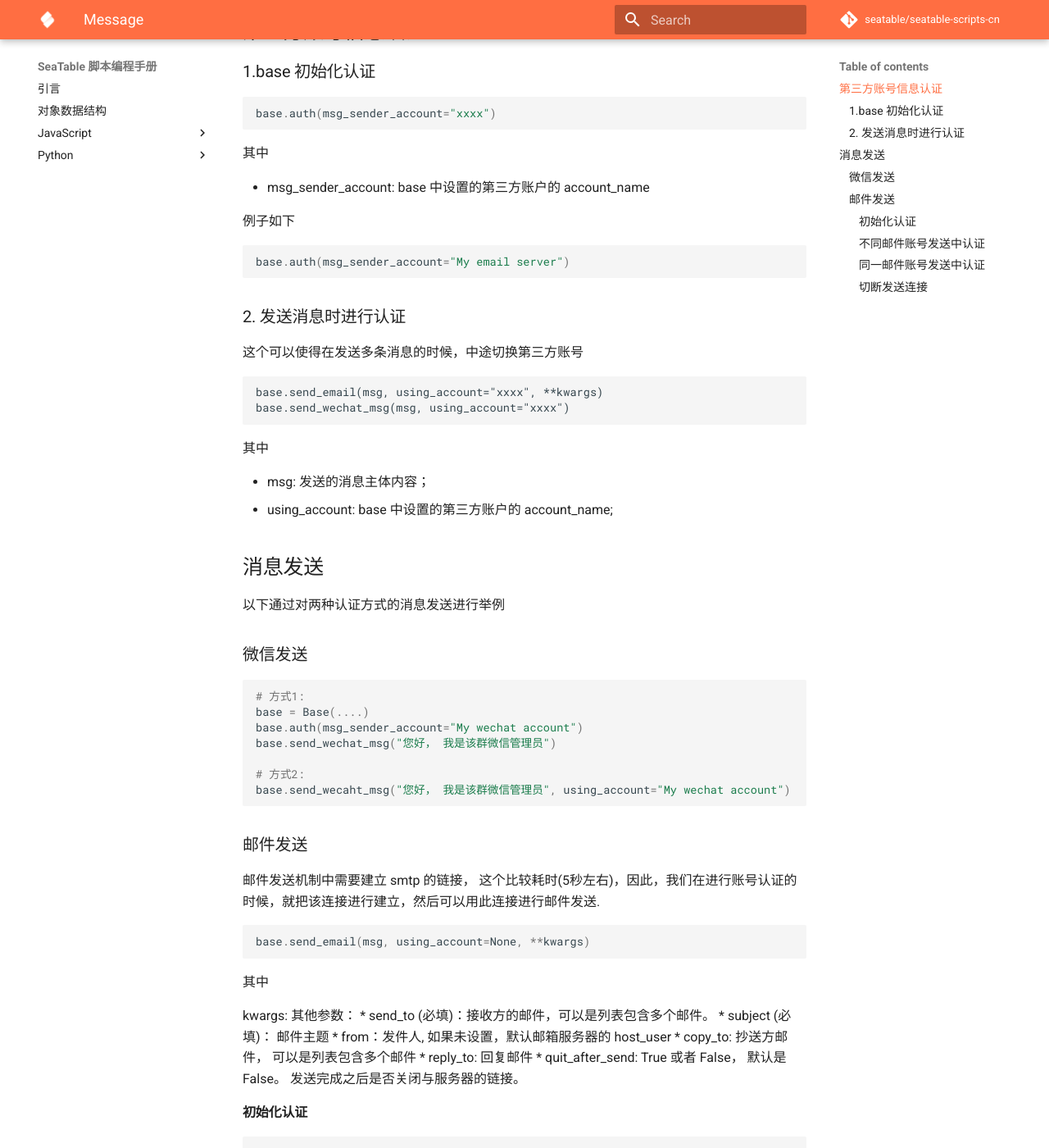
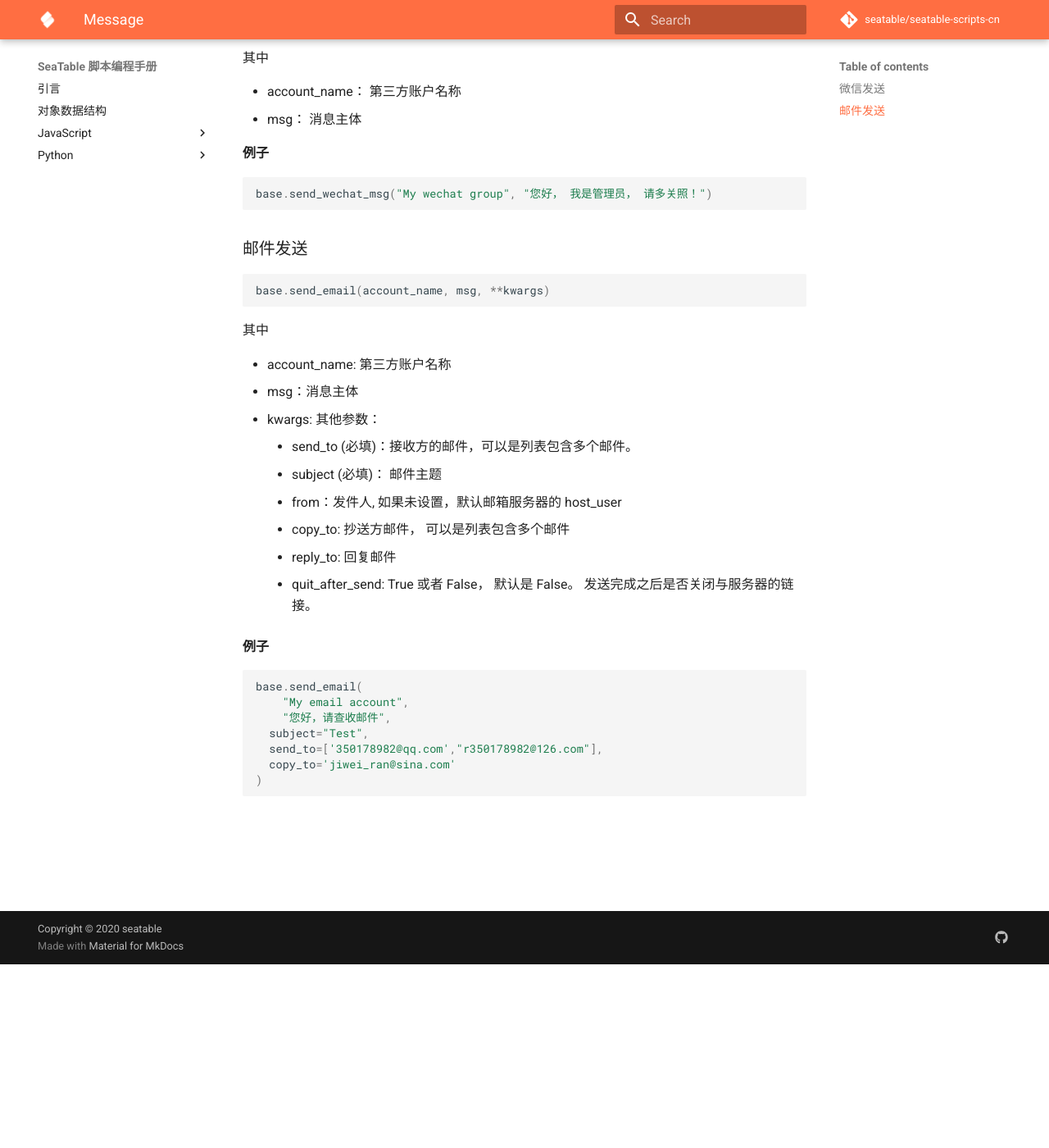
Before and after one commit to seatable/seatable-scripts-cn, an MkDocs documentation site: the page built from manual/python/message.md, in a window 1280 px wide and 1400 px high, scrolled down 224 px. Shown: the whole window at 82% size. Built offline with MkDocs 1.6.1 and Material for MkDocs 9.7.7, drawn with Linux system fonts in a browser that asks for light colours; comment, search, counter and statistics services are not loaded; some of the changed text lies outside the part shown.

Commit message:
Update message.md

````diff
--- a/manual/python/message.md
+++ b/manual/python/message.md
@@ -1,143 +1,51 @@
 # Message
 
-通过在 Base 中设置的第三方账号信息可以进行消息发送。包括邮件发送和企业微信群组发送。
-
-## 第三方账号信息认证
-
-### 1.base 初始化认证
+### 微信发送
 
 ```python
-base.auth(msg_sender_account="xxxx")
+base.send_wechat_msg(account_name, msg)
 ```
 
 其中
 
-* msg_sender_account: base 中设置的第三方账户的 account_name
+* account_name： 第三方账户名称
+* msg： 消息主体
 
-例子如下
+**例子**
 
 ```python
-base.auth(msg_sender_account="My email server")
+base.send_wechat_msg("My wechat group", "您好， 我是管理员， 请多关照！")
 ```
 
-### 2. 发送消息时进行认证
 
-这个可以使得在发送多条消息的时候，中途切换第三方账号
 
-```
-base.send_email(msg, using_account="xxxx", **kwargs)
-base.send_wechat_msg(msg, using_account="xxxx")
+### 邮件发送
+
+```python
+base.send_email(account_name, msg, **kwargs)
 ```
 
 其中
 
-* msg: 发送的消息主体内容；
-* using_account: base 中设置的第三方账户的 account_name;
+* account_name: 第三方账户名称
+* msg：消息主体
 
-## 消息发送
+* kwargs: 其他参数：
+    * send_to (必填)：接收方的邮件，可以是列表包含多个邮件。
+    * subject  (必填)： 邮件主题
+    * from：发件人, 如果未设置，默认邮箱服务器的 host_user
+    * copy_to: 抄送方邮件， 可以是列表包含多个邮件
+    * reply_to: 回复邮件
+    * quit_after_send: True 或者 False， 默认是 False。 发送完成之后是否关闭与服务器的链接。
 
-以下通过对两种认证方式的消息发送进行举例
-
-### 微信发送
+**例子**
 
 ```python
-# 方式1:
-base = Base(....)
-base.auth(msg_sender_account="My wechat account")
-base.send_wechat_msg("您好， 我是该群微信管理员")
-
-# 方式2:
-base.send_wecaht_msg("您好， 我是该群微信管理员", using_account="My wechat account")
-```
-
-### 邮件发送
-
-邮件发送机制中需要建立 smtp 的链接， 这个比较耗时(5秒左右)，因此，我们在进行账号认证的时候，就把该连接进行建立，然后可以用此连接进行邮件发送.
-
-```python
-base.send_email(msg, using_account=None, **kwargs)
-```
-
-其中
-
- kwargs: 其他参数：
-  * send_to (必填)：接收方的邮件，可以是列表包含多个邮件。
-  * subject  (必填)： 邮件主题
-  * from：发件人, 如果未设置，默认邮箱服务器的 host_user
-  * copy_to: 抄送方邮件， 可以是列表包含多个邮件
-  * reply_to: 回复邮件
-  * quit_after_send: True 或者 False， 默认是 False。 发送完成之后是否关闭与服务器的链接。
-
-#### 初始化认证
-
-```python
-base = Base(....)
-base.auth(msg_sender_account="My email account")
-
 base.send_email(
+ 	"My email account",
 	"您好，请查收邮件",
   subject="Test",
   send_to=['350178982@qq.com',"r350178982@126.com"],
   copy_to='jiwei_ran@sina.com'
 )
 ```
-
-#### 不同邮件账号发送中认证
-
-例如使用 “My email account1” 和 “My email account2” 分别进行邮件发送。
-
-```python
-base.send_email(
-	"user1 您好",
-  using_account="My email account1"
-  subject="Test1",
-  send_to=['user1@qq.com',"user1@126.com"],
-  copy_to='jiwei_ran@sina.com'
-)
-
-base.send_email(
-	"user2 您好",
-  using_account="My email account2",
-  subject="Test2",
-  send_to=['user2@qq.com',"user2@126.com"],
-  copy_to='jiwei_ran@sina.com'
-)
-```
-
-#### 同一邮件账号发送中认证
-
-若只使用同一个邮件账号,如 “My email account”， 只需要在发送的第一次进行认证，传递 using_account 参数即可
-
-```python
-base.send_email(
-	"user1 您好",
-  using_account="My email account"
-  subject="Test1",
-  send_to=['user1@qq.com',"user1@126.com"],
-  copy_to='jiwei_ran@sina.com'
-)
-base.send_email(
-	"user2 您好",
-  subject="Test2",
-  send_to=['user2@qq.com',"user2@126.com"],
-  copy_to='jiwei_ran@sina.com'
-)
-
-base.send_email(...)
-.....
-```
-
-#### 切断发送连接
-
-一般在邮件发送完成之后需要切断 smtp 连接, 同样有两种方式
-
-```python
-# 方式1
-base.msq_quit()
-
-# 方式2 发送完最后一条消息之后传递 quit_after_send 参数
-base.send_email(
-	....,
-  quit_after_send=True
-)
-```
````
